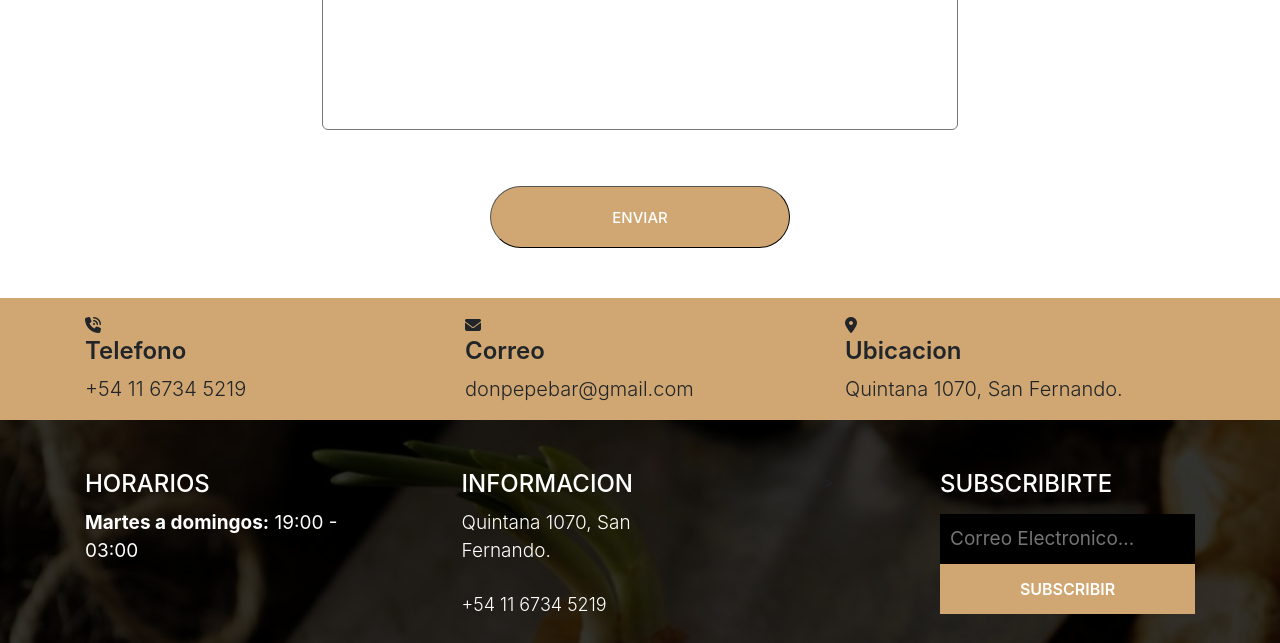
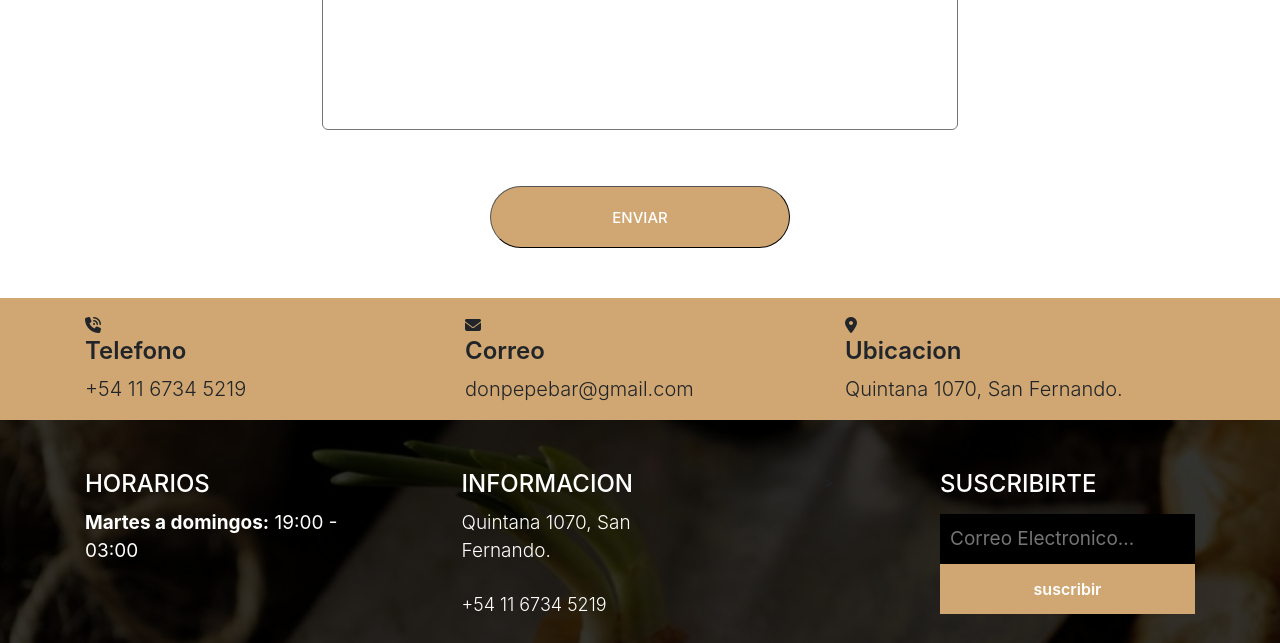
Before and after one commit to PedroSturzen/DesarrolloWeb, a website: page Pages/contacto.html in a window 1280 px wide. Shown: the part 1443-2086 px from the top of the page. Drawn offline with nearby package versions, Linux system fonts and the light colour scheme.

Commit message:
subscrib/suscribir

```diff
--- a/Pages/contacto.html
+++ b/Pages/contacto.html
@@ -187,11 +187,11 @@
         </div>
         <!-- Columna 4 -->>
             <div class="col-lg-3 col-md-6">
-            <h3>Subscribirte</h3>
+            <h3>suscribirte</h3>
             <div class="subscribe_form">
                 <form class="subscribe__form">
                     <input name="EMAIL" id="subs-email" class="subscribe__input" placeholder="Correo Electronico..." type="email">
-                    <button type="submit" class="subscribe__submit">SUBSCRIBIR</button>
+                    <button type="submit" class="subscribe__submit">suscribir</button>
                     <div class="clearfix"></div>
                 </form>
             </div>
```
Also changed, not shown: Pages/menu-bebidas.html (+2 -2 lines), Pages/menu-comida.html (+2 -2 lines), Pages/menu-postres.html (+2 -2 lines), Pages/menu.html (+2 -2 lines), Pages/sucursal.html (+1 -1 lines), Pages/takeaway.html (+1 -1 lines), index.html (+2 -2 lines).
